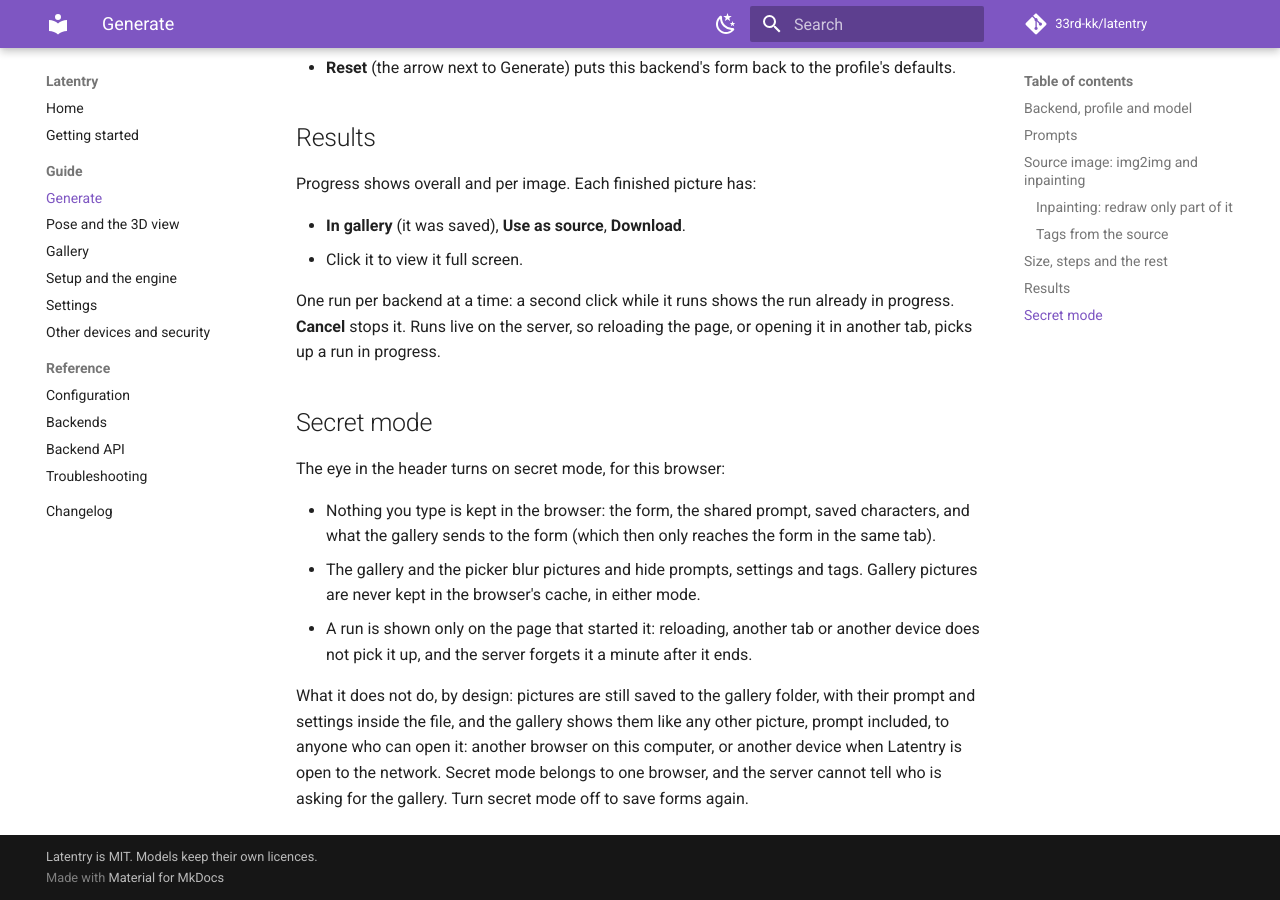
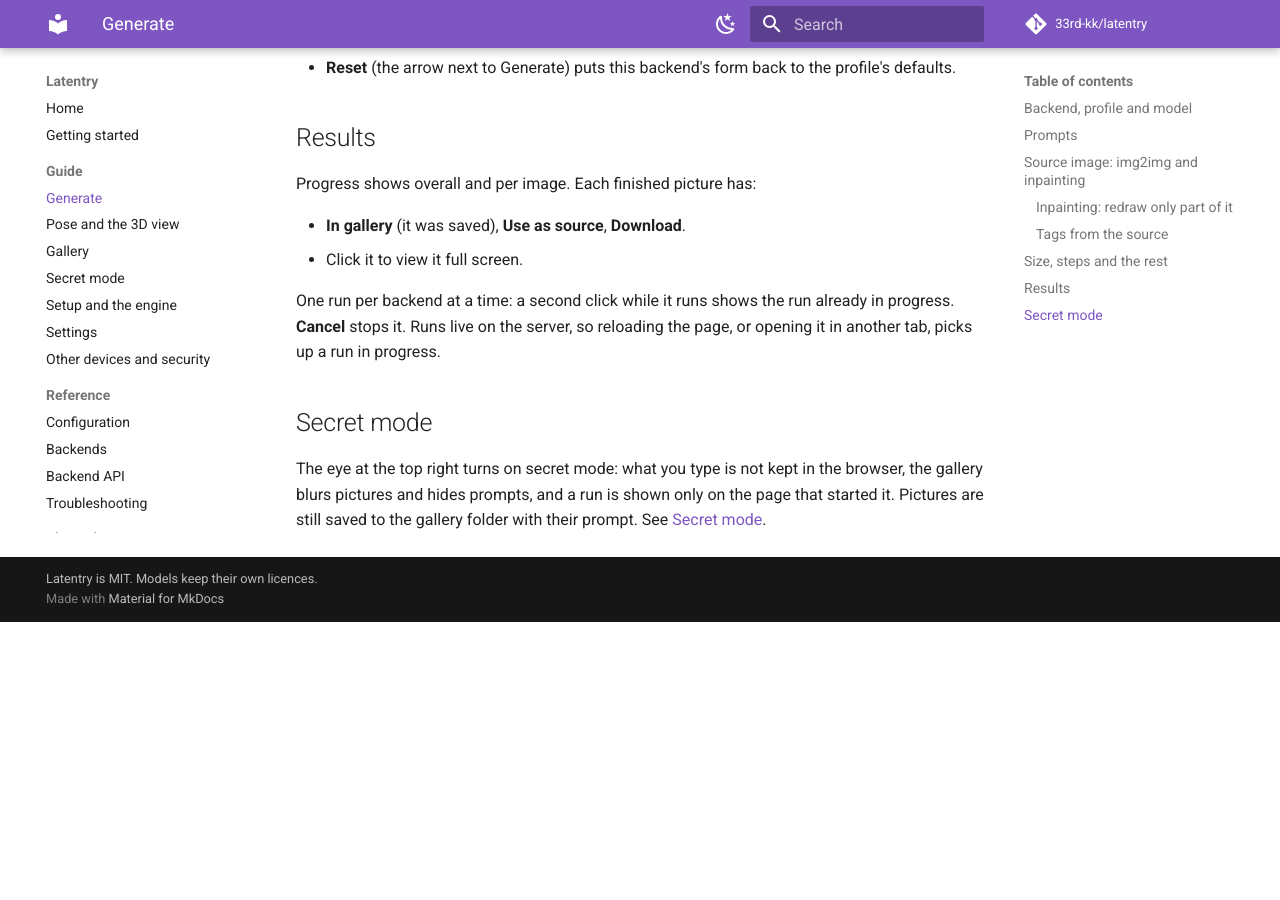
Before and after one commit to 33rd-kk/latentry, an MkDocs documentation site: the page built from docs/guide/generate.md, in a window 1280 px wide and 900 px high, scrolled down 3246 px. Built offline with MkDocs 1.6.1 and Material for MkDocs 9.7.7, drawn with Linux system fonts in a browser that asks for light colours; comment, search, counter and statistics services are not loaded; after the commit the page ends 3868 px from its top, so only the background shows below that.

Commit message:
Make secret mode easy to see, and add a manual page on it (#8)
* Make secret mode easy to see, and say what a hidden analysis found

The header toggle was a faint eye whether secret mode was on or off. On,
it is now a filled pill with its name and a crossed-out eye; off, a plain
eye. In the gallery panel, analysing a picture in secret mode ended with
nothing to see, since tags are hidden there: the note now says how many
tags were found and that they are hidden, and "Show for this picture"
lifts the hiding for the picture on screen until another is opened.

Co-Authored-By: Claude Opus 5.5 <noreply@anthropic.com>

* Leave out the tag list while secret mode hides it

"No tags" there was wrong: the picture may have tags that are only hidden.

Co-Authored-By: Claude Opus 5.5 <noreply@anthropic.com>

* Add a manual page on secret mode

What turning it on changes, what it hides in the gallery and how to show
one picture, what happens to runs and to what the gallery sends to the
form, and what it does not do: pictures are still saved and shown in the
gallery to anyone who can open it. The screenshots were taken in a clean
install with poseorbit's public example pictures. The generate and gallery
pages now point to it.

Co-Authored-By: Claude Opus 5.5 <noreply@anthropic.com>

---------

Co-authored-by: Claude Opus 5.5 <noreply@anthropic.com>

```diff
--- a/docs/guide/generate.md
+++ b/docs/guide/generate.md
@@ -93,22 +93,7 @@ reloading the page, or opening it in another tab, picks up a run in progress.
 
 ## Secret mode
 
-The eye in the header turns on secret mode, for this browser:
-
-- Nothing you type is kept in the browser: the form, the shared prompt,
-  saved characters, and what the gallery sends to the form (which then only
-  reaches the form in the same tab).
-- The gallery and the picker blur pictures and hide prompts, settings and
-  tags. Gallery pictures are never kept in the browser's cache, in either
-  mode.
-- A run is shown only on the page that started it: reloading, another tab
-  or another device does not pick it up, and the server forgets it a minute
-  after it ends.
-
-What it does not do, by design: pictures are still saved to the gallery
-folder, with their prompt and settings inside the file, and the gallery
-shows them like any other picture, prompt included, to anyone who can open
-it: another browser on this computer, or another device when Latentry is
-open to the network. Secret mode belongs to one browser, and the server
-cannot tell who is asking for the gallery. Turn secret mode off to save
-forms again.
+The eye at the top right turns on secret mode: what you type is not kept in
+the browser, the gallery blurs pictures and hides prompts, and a run is
+shown only on the page that started it. Pictures are still saved to the
+gallery folder with their prompt. See [Secret mode](secret-mode.md).
--- a/mkdocs.yml
+++ b/mkdocs.yml
@@ -32,6 +32,7 @@ nav:
       - Generate: guide/generate.md
       - Pose and the 3D view: guide/pose.md
       - Gallery: guide/gallery.md
+      - Secret mode: guide/secret-mode.md
       - Setup and the engine: guide/engine.md
       - Settings: guide/settings.md
       - Other devices and security: guide/network.md
```
Also changed, not shown: CHANGELOG.md (+7 -0 lines), docs/guide/gallery.md (+3 -1 lines), docs/guide/secret-mode.md (added, +70 -0 lines), docs/assets/manual-secret-gallery.webp (added), docs/assets/manual-secret-panel.webp (added), 3 other files.
